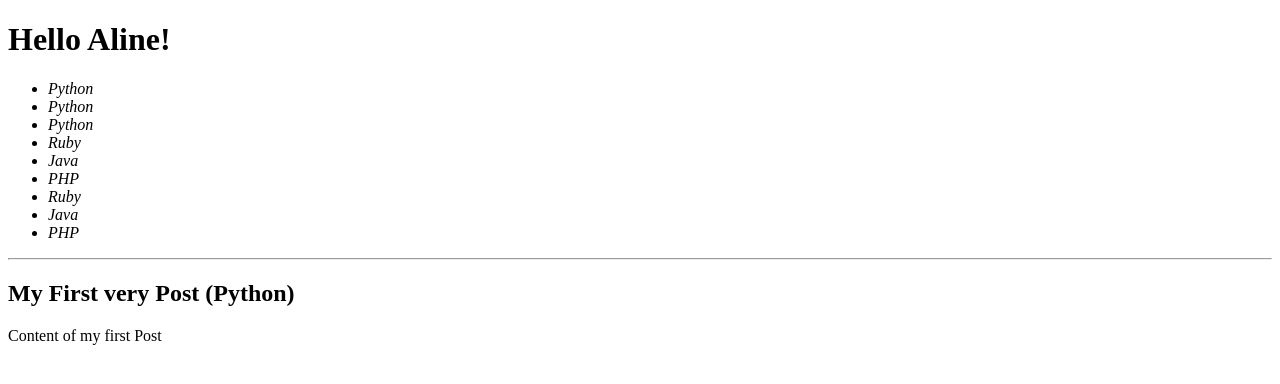
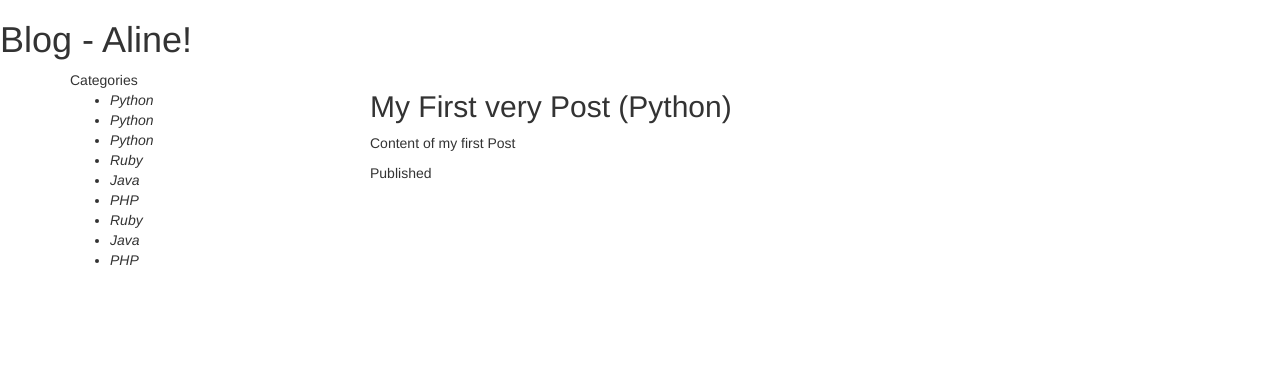
Before and after one commit to alinecrsouza/django-blog-app, a Django app: page /blog/ in a window 1280 px wide. Shown: the top 384 px of the page. Run offline with Django 3.2, Linux system fonts and the light colour scheme; data comes from the database, SQL or seed files in the repository; both versions use the stored data as it was after the commit; some libraries are stand-ins or nearby versions.

Commit message:
Organizing HTML | Filtering Posts by Status

```diff
--- a/blog/views.py
+++ b/blog/views.py
@@ -15,13 +15,13 @@ def home(request):
 
     all_categories = Category.objects.all()
 
-    # category_python = Category.objects.get(id = 1)
-    post = Post.objects.get(pk = 1)
-
+    # category_python = Category.objects.get(id = 5)
+    #posts = Post.objects.all()
+    posts = Post.objects.filter(status='Published')
 
     # post = Post()
-    # post.name = "My First very Post"
-    # post.content = "Content of my first Post"
+    # post.name = "Show Post 3"
+    # post.content = "Content 3"
     # post.status = "Published"
     # post.category = category_python
     # post.save()
@@ -30,7 +30,7 @@ def home(request):
     context = {
         'name': name,
         'categories': all_categories,
-        'post': post,
+        'posts': posts,
     }
 
     #Category.objects.destroy(id=1)
--- a/templates/blog/home.html
+++ b/templates/blog/home.html
@@ -1,25 +1,15 @@
-<!DOCTYPE html>
-<html lang="en">
-<head>
-    <meta charset="UTF-8">
-    <title>My Blog</title>
-</head>
-<body>
-    <h1>Hello {{name}}!</h1>
+{% extends "blog/layout.html" %}
 
-    <ul>
-        {% for category in categories %}
-        <li>
-            {% if category == 'PHP' %}
-                <b>{{category.name}}</b>
-            {% else %}
-                <i>{{category.name}}</i>
-            {% endif %}
-        </li>
-        {% endfor %}
-    </ul>
-<hr>
-<h2>{{ post.name }} ({{ post.category.name }})</h2>
-<p>{{ post.content}}</p>
-</body>
-</html>
+{% block title %} Aline's Blog {% endblock %}
+
+{% block content %}
+<section>
+    {% for post in posts %}
+        <article>
+            <h2>{{ post.name }} ({{ post.category.name }})</h2>
+            <p>{{ post.content}}</p>
+            <p>{{ post.status}}</p>
+        </article>
+    {% endfor %}
+</section>
+{% endblock %}
--- /dev/null
+++ b/templates/blog/layout.html
@@ -0,0 +1,33 @@
+<!DOCTYPE html>
+<html lang="en">
+<head>
+    <meta charset="UTF-8">
+    <title>{% block title %} Blog Project {% endblock %}</title>
+    <link rel="stylesheet" href="https://maxcdn.bootstrapcdn.com/bootstrap/3.3.7/css/bootstrap.min.css"
+          integrity="sha384-BVYiiSIFeK1dGmJRAkycuHAHRg32OmUcww7on3RYdg4Va+PmSTsz/K68vbdEjh4u" crossorigin="anonymous">
+</head>
+<body>
+<h1>Blog - {{name}}!</h1>
+<div class="container">
+    <div class="col-md-3">
+        <aside class="row">
+            Categories
+            <ul>
+                {% for category in categories %}
+                <li>
+                    {% if category == 'PHP' %}
+                    <b>{{category.name}}</b>
+                    {% else %}
+                    <i>{{category.name}}</i>
+                    {% endif %}
+                </li>
+                {% endfor %}
+            </ul>
+        </aside>
+    </div>
+    <div class="col-md-8">
+        {% block content %} {% endblock %}
+    </div>
+</div>
+</body>
+</html>
```
Also changed, not shown: db.sqlite3.
